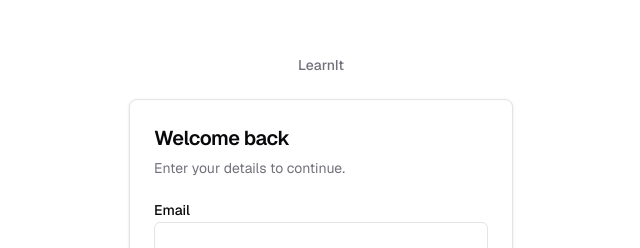
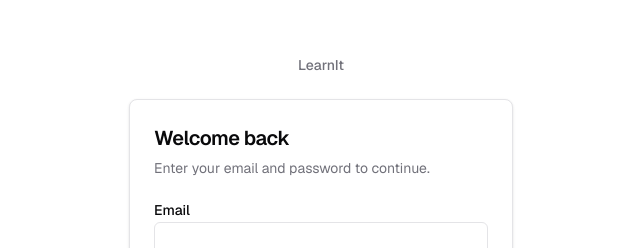
Before and after one commit to dharanshetty05/LearnIT, a Next.js app in the folder frontend/: page /login in a window 1280 px wide. Shown: the part 139-387 px from the top of the page, without its empty margins (319-959 px from the left). Built offline with nearby package versions, Linux system fonts and the light colour scheme.

Commit message:
fix: Updated Dashboard and Login page

```diff
--- a/frontend/src/app/dashboard/page.tsx
+++ b/frontend/src/app/dashboard/page.tsx
@@ -397,7 +397,7 @@ export default function DashboardPage() {
           <AlertDialogFooter>
             <AlertDialogCancel>Cancel</AlertDialogCancel>
             <AlertDialogAction onClick={confirmArchiveCourse}>
-              Archive
+              Archive Course
             </AlertDialogAction>
           </AlertDialogFooter>
         </AlertDialogContent>
--- a/frontend/src/app/login/page.tsx
+++ b/frontend/src/app/login/page.tsx
@@ -67,7 +67,7 @@ export default function LoginPage() {
           <CardHeader className="px-6 pt-6">
             <CardTitle>Welcome back</CardTitle>
             <CardDescription>
-              Enter your details to continue.
+              Enter your email and password to continue.
             </CardDescription>
           </CardHeader>
 
```
